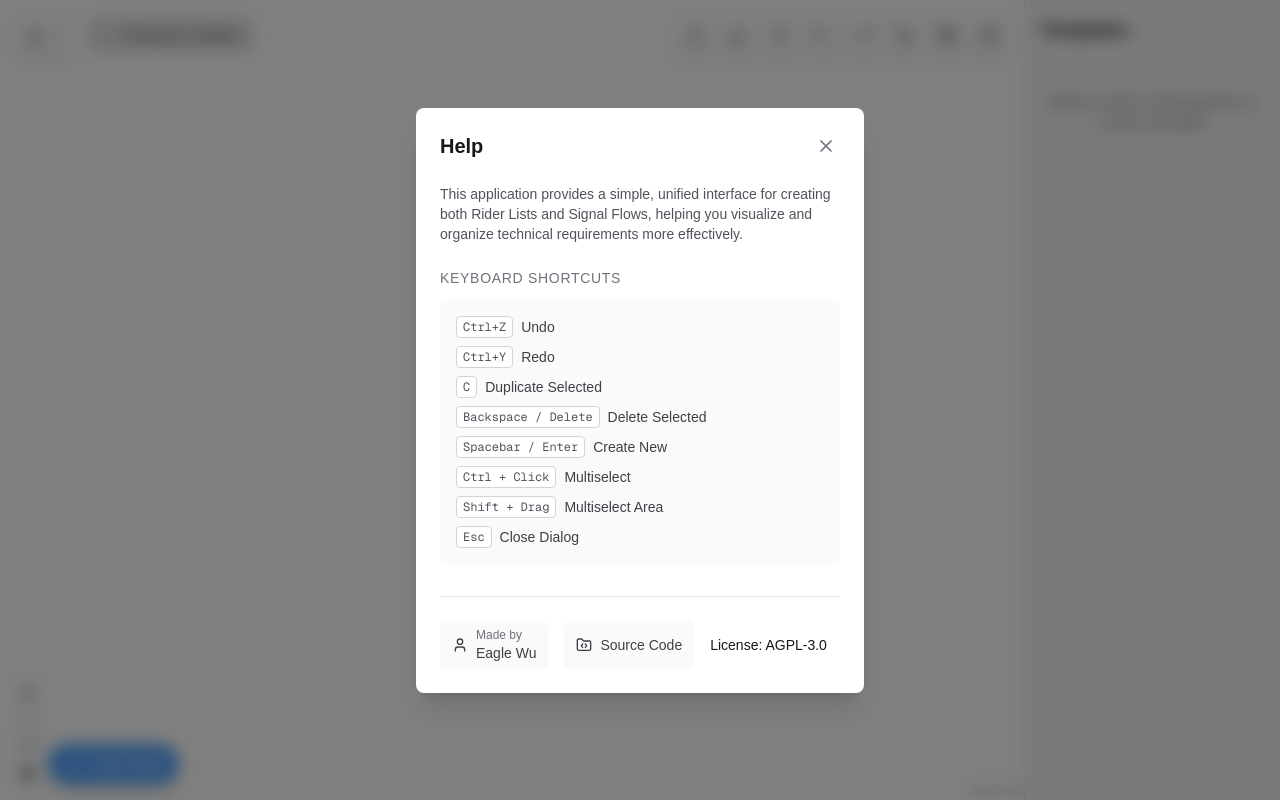
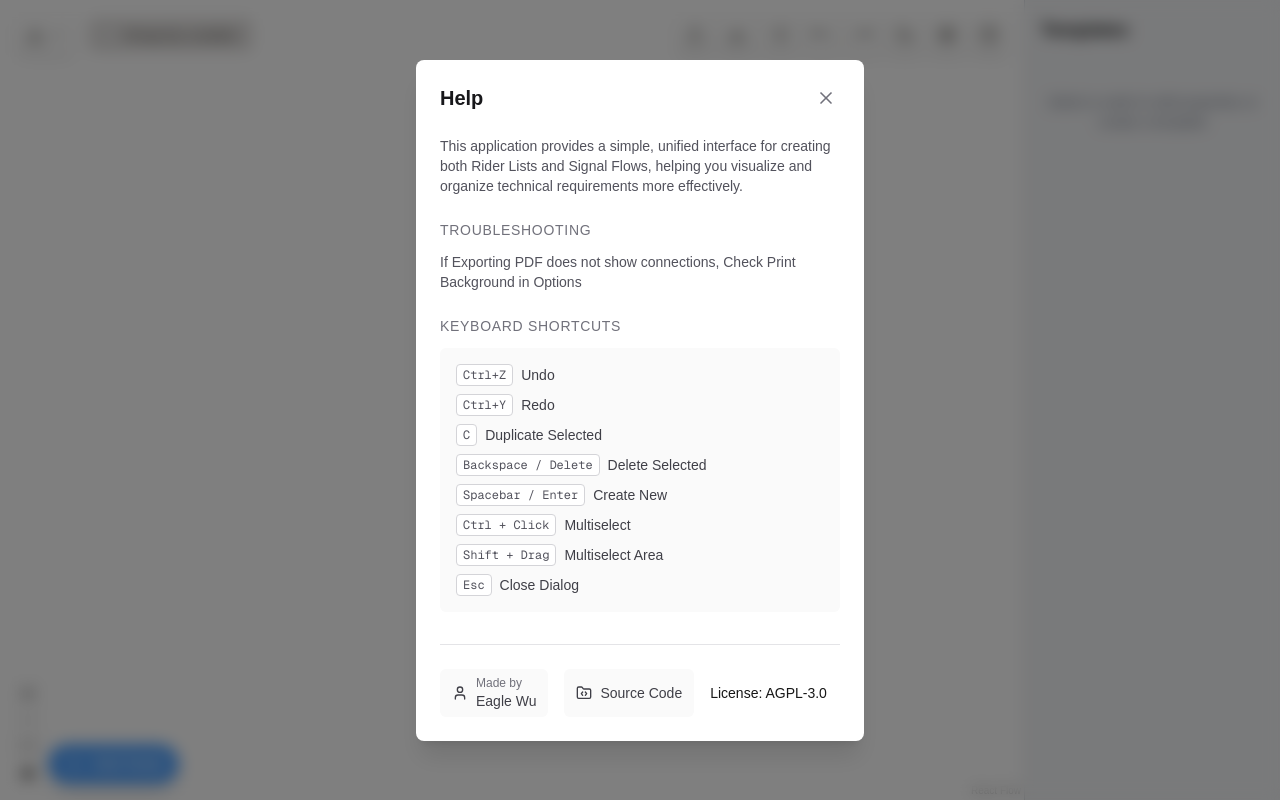
Before and after one commit to mageeagle/stage-diagram, a Next.js app: page / in a window 1280 px wide. Both pictures are taken after a click on the button 989 px from the left and 35 px from the top of the page. Built offline with nearby package versions, Linux system fonts and the light colour scheme.

Commit message:
Troubleshoot PDF issue

```diff
--- a/src/components/help/HelpModal.tsx
+++ b/src/components/help/HelpModal.tsx
@@ -56,6 +56,14 @@ export const HelpModal = ({ isOpen, onClose }: HelpModalProps) => {
             This application provides a simple, unified interface for creating
             both Rider Lists and Signal Flows, helping you visualize and
             organize technical requirements more effectively.
+          </p>
+        </div>
+        <div className="mb-6">
+          <h3 className="text-sm font-medium text-zinc-500 mb-3 uppercase tracking-wider">
+            Troubleshooting
+          </h3>
+          <p className="text-sm text-zinc-600 dark:text-zinc-400">
+            If Exporting PDF does not show connections, Check Print Background in Options
           </p>
         </div>
 
```
